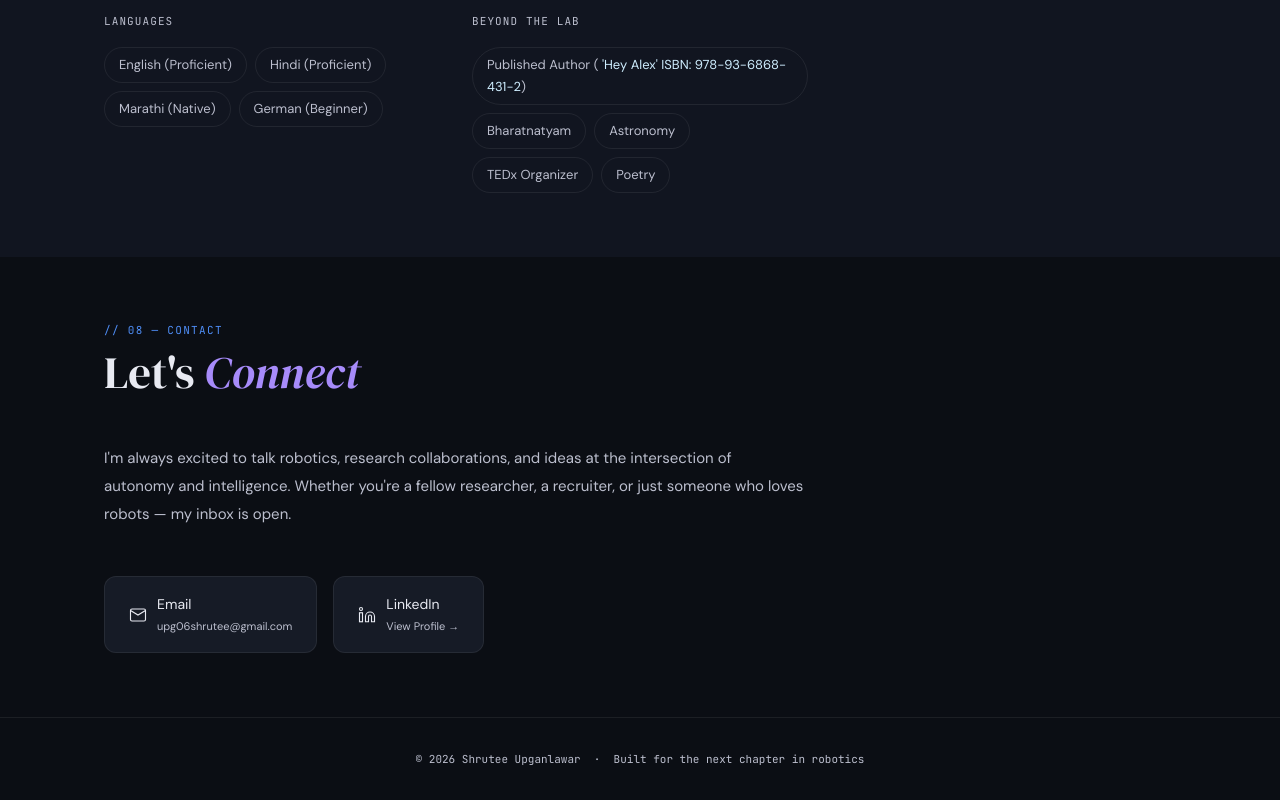
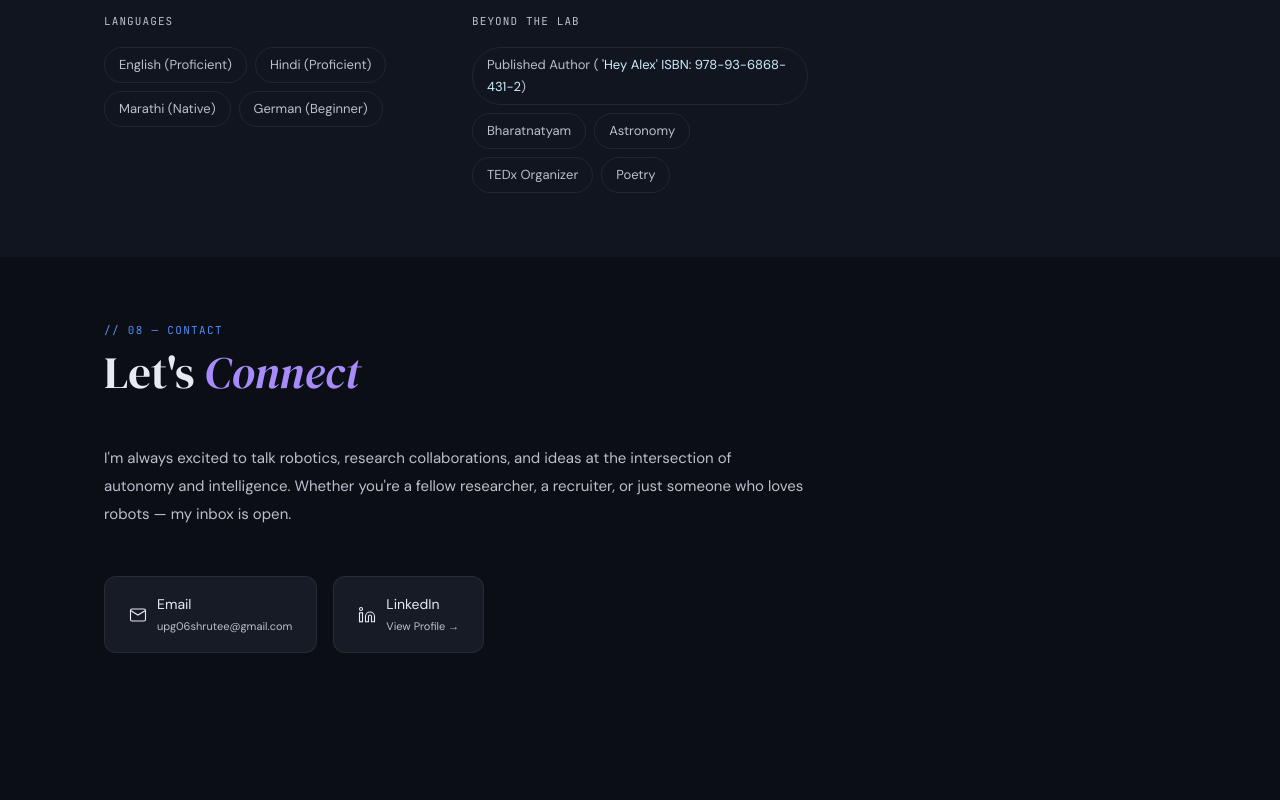
Before and after one commit to shruteeupganlawar/shruteeupganlawar.github.io, a plain HTML site: page index.html in a window 1280 px wide. Shown: the part 5519-6319 px from the top of the page. After the commit the page ends 6236 px from the top, so only its background shows below. Drawn offline with Linux system fonts and the light colour scheme.

Commit message:
Commit 3

```diff
--- a/index.html
+++ b/index.html
@@ -977,9 +977,6 @@ Evolutionary Challenges (ICMech REC’24) held at NIT Warangal</div>
   </div>
 </section>
 
-<footer>
-  <span>© 2026 Shrutee Upganlawar &nbsp;·&nbsp; Built for the next chapter in robotics</span>
-</footer>
 
 <script>
   // ---- Hamburger menu ----
```
